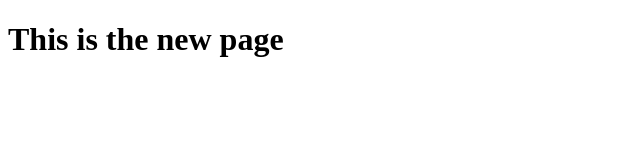
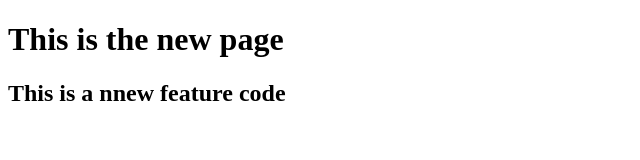
Before and after one commit to AkshayCdr/TestWebsite, a plain HTML site: page index.html in a window 1280 px wide. Shown: the whole page, without its empty margins (0-640 px from the left). Drawn offline with Linux system fonts and the light colour scheme.

Commit message:
second commit

```diff
--- a/index.html
+++ b/index.html
@@ -10,5 +10,6 @@
 </head>
 <body>
     <h1>This is the new page</h1>
+    <h2>This is a nnew feature code </h2>
 </body>
 </html>
--- a/style.css
+++ b/style.css
@@ -1,3 +1,6 @@
 h1{
     text-size-adjust: 50px;
 }
+h2{
+    text-size-adjust: 30px;
+}
```
